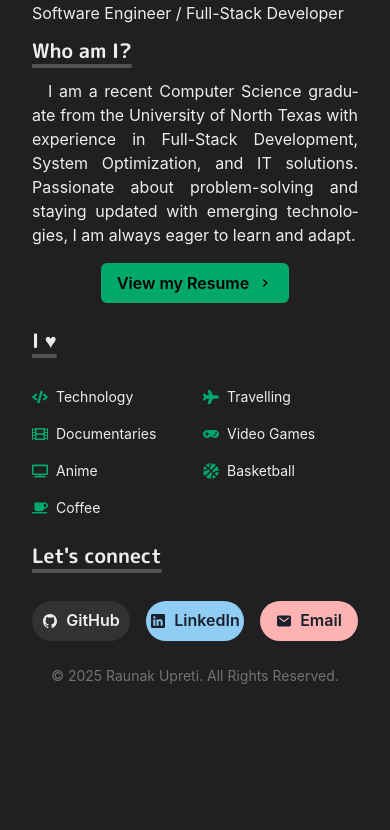
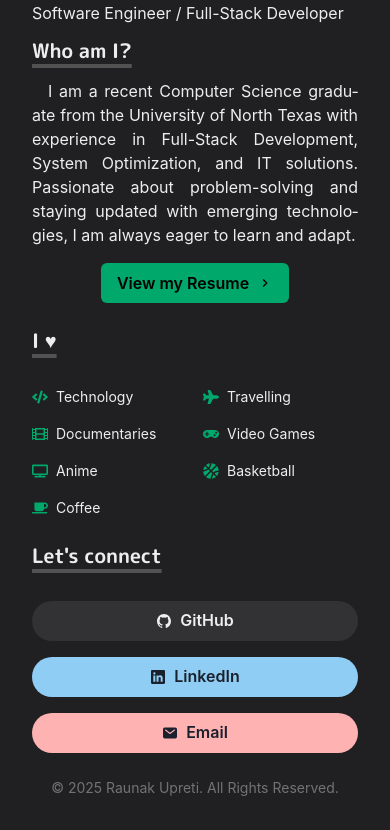
Before and after one commit to TheCodingWizard27/my-portfolio, a Next.js app: page / in a window 390 px wide. Shown: the part 443-1273 px from the top of the page. Before the commit the page ends 1161 px from the top, so only its background shows below. Built offline with nearby package versions, Linux system fonts and the light colour scheme.

Commit message:
Fixed Social Links appearance on mobile

```diff
--- a/pages/index.js
+++ b/pages/index.js
@@ -106,7 +106,7 @@
         <Heading as="h3" variant="section-title">
           Let&apos;s connect
         </Heading>
-        <SimpleGrid columns={3} spacing={4} pt={4}>
+        <SimpleGrid columns={[1, 2, 3]} spacing={4} pt={4}>
           <Link href="https://github.com/TheCodingWizard27" target="_blank">
             <Button
               variant="solid"
```
